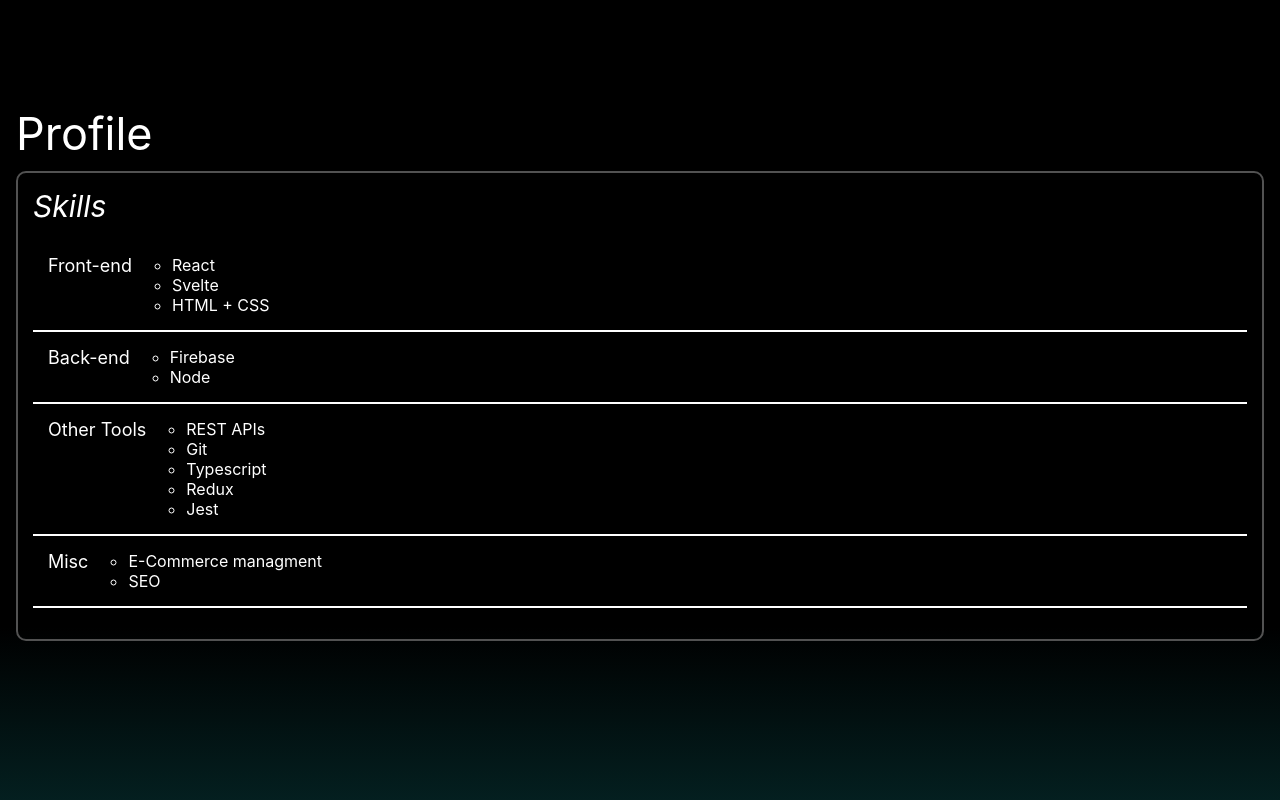
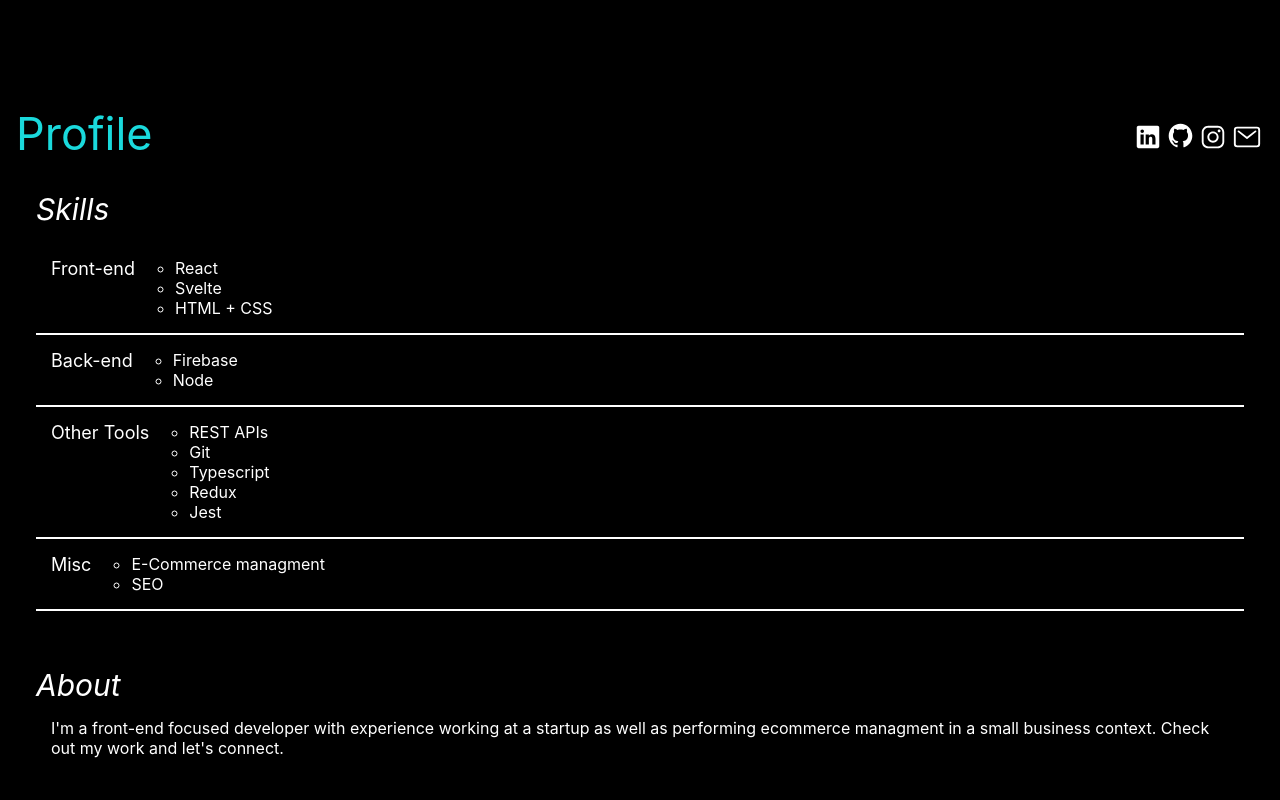
Before and after one commit to nickhibbits/react-website, a React (Create React App) app: page / in a window 1280 px wide. Shown: the part 1260-2060 px from the top of the page. Built offline with nearby package versions, Linux system fonts and the light colour scheme.

Commit message:
Add about, socials to profile

```diff
--- a/src/components/About.js
+++ b/src/components/About.js
@@ -1,10 +1,14 @@
 import "../styles/About.css";
+import Socials from "./Socials";
 export function About() {
   return (
     <div className="about-component">
-      <div className="profile">Profile</div>
-      <div className="skills-wrapper">
-        <div className="skills-title">Skills</div>
+      <div className="title-socials-wrapper">
+        <div className="profile">Profile</div>
+        <Socials />
+      </div>
+      <div className="profile-wrapper">
+        <div className="profile-title">Skills</div>
         <ul className="skills-list">
           <li className="skill-item">
             <div className="skill-title">Front-end</div>
@@ -40,6 +44,14 @@ export function About() {
           </li>
         </ul>
       </div>
+      <div className="profile-wrapper">
+        <div className="profile-title">About</div>
+        <div className="profile-description">
+          I'm a front-end focused developer with experience working at a startup
+          as well as performing ecommerce managment in a small business context.
+          Check out my work and let's connect.
+        </div>
+      </div>
     </div>
   );
 }
--- a/src/components/Socials.js
+++ b/src/components/Socials.js
@@ -9,16 +9,16 @@ function Socials() {
         href="https://www.linkedin.com/in/nicholas-hibbits/"
         className="social-link"
       >
-        <IoLogoLinkedin size={40} />
+        <IoLogoLinkedin size={30} />
       </a>
       <a href="https://github.com/nickhibbits" className="social-link">
-        <IoLogoGithub size={37} />
+        <IoLogoGithub size={27} />
       </a>
       <a href="https://instagram.com/nhibit" className="social-link">
-        <IoLogoInstagram size={40} />
+        <IoLogoInstagram size={30} />
       </a>
       <a href="mailto:nicholashibbits@gmail.com" className="social-link">
-        <IoMailOutline size={40} />
+        <IoMailOutline size={30} />
       </a>
     </div>
   );
--- a/src/styles/About.css
+++ b/src/styles/About.css
@@ -7,18 +7,16 @@
 .profile {
   font-size: 45px;
   margin-bottom: 10px;
+  color: var(--main-color);
 }
 
-.skills-wrapper {
+.profile-wrapper {
   display: flex;
   flex-direction: column;
-  border: solid 2px rgb(82, 82, 82);
-  padding: 15px;
-  border-radius: 10px;
-  /* background-color: rgb(31, 31, 31); */
+  padding: 20px;
 }
 
-.skills-title {
+.profile-title {
   font-size: 30px;
   font-style: italic;
 }
@@ -36,5 +34,8 @@
   padding: 15px;
   border-bottom: solid 2px white;
   display: flex;
-  /* justify-content: center; */
 }
+
+.profile-description {
+  padding: 15px;
+}
--- a/src/styles/App.css
+++ b/src/styles/App.css
@@ -1,9 +1,15 @@
 .app-wrapper {
   display: grid;
   grid-template-columns: repeat(4, 1fr);
-  grid-template-rows: 160vh repeat(2, 100vh) 10vh;
+  grid-template-rows: 160vh 150vh 100vh 10vh;
   grid-gap: 16px;
   min-height: 100vh;
+}
+
+.title-socials-wrapper {
+  display: flex;
+  align-items: center;
+  justify-content: space-between;
 }
 
 .nav-wrapper {
--- a/src/styles/Home.css
+++ b/src/styles/Home.css
@@ -16,6 +16,7 @@
 .headline {
   font-weight: bold;
   margin: 10px;
+  color: var(--main-color);
 }
 
 .subline {
--- a/src/styles/index.css
+++ b/src/styles/index.css
@@ -7,7 +7,7 @@ body {
   background: linear-gradient(
     180deg,
     rgba(0, 0, 0, 1) 0%,
-    rgba(0, 0, 0, 1) 61%,
+    rgba(0, 0, 0, 1) 60%,
     var(--main-color) 100%
   );
 
```
